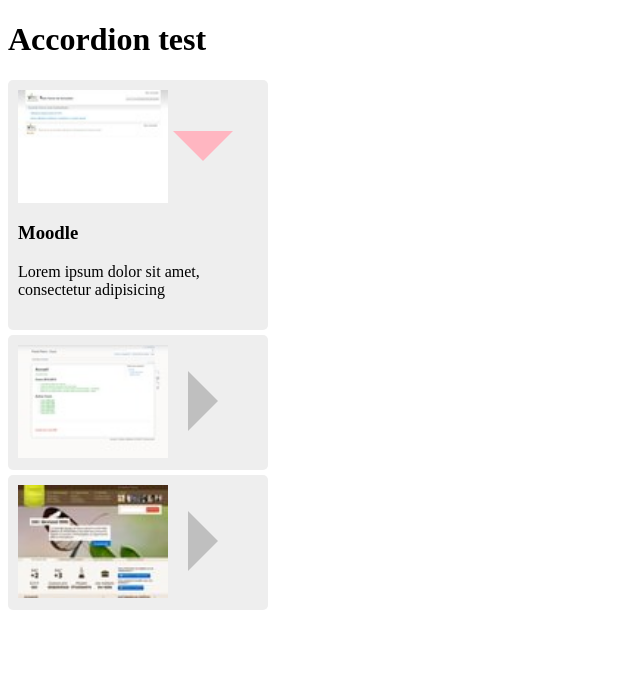
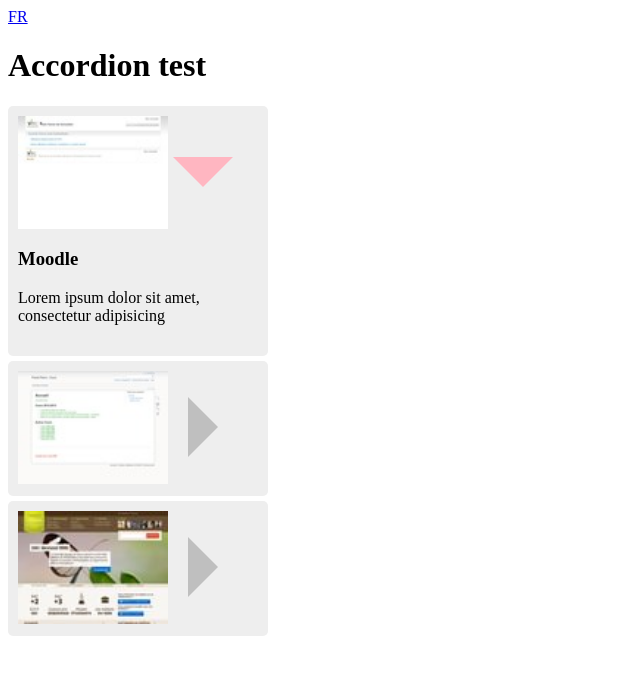
Before and after one commit to MMI-NFC-2026/sae105-r112-tp4-zonniry, a plain HTML site: page en/index.html in a window 1280 px wide. Shown: the whole page, without its empty margins (0-640 px from the left). Drawn offline with Linux system fonts and the light colour scheme.

Commit message:
Ajout des liens entre FR/EN dans les index.html respectifs

```diff
--- a/en/index.html
+++ b/en/index.html
@@ -7,6 +7,7 @@
   <title>Test Accordéon</title>
   <link rel="stylesheet" href="/src/css/components/accordeon.css">
   <script type="module" src="/src/js/script.js"></script>
+  <a href="../fr/index.html" onclick="document.cookie = `nf_lang=fr; path=/ ; SameSite=Strict`">FR</a>
 </head>
 
 <body>
```
Also changed, not shown: fr/index.html (+1 -0 lines).
